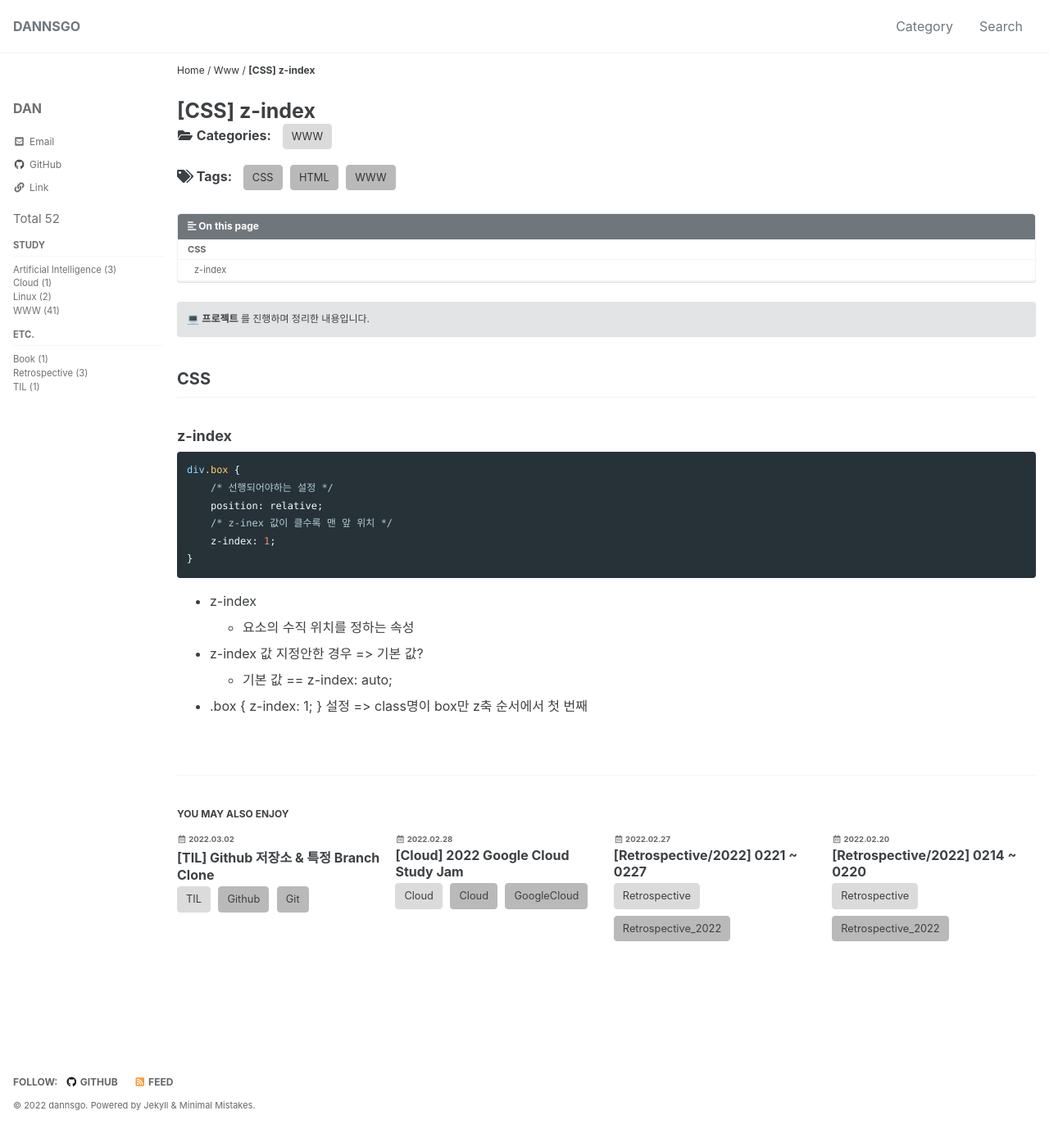
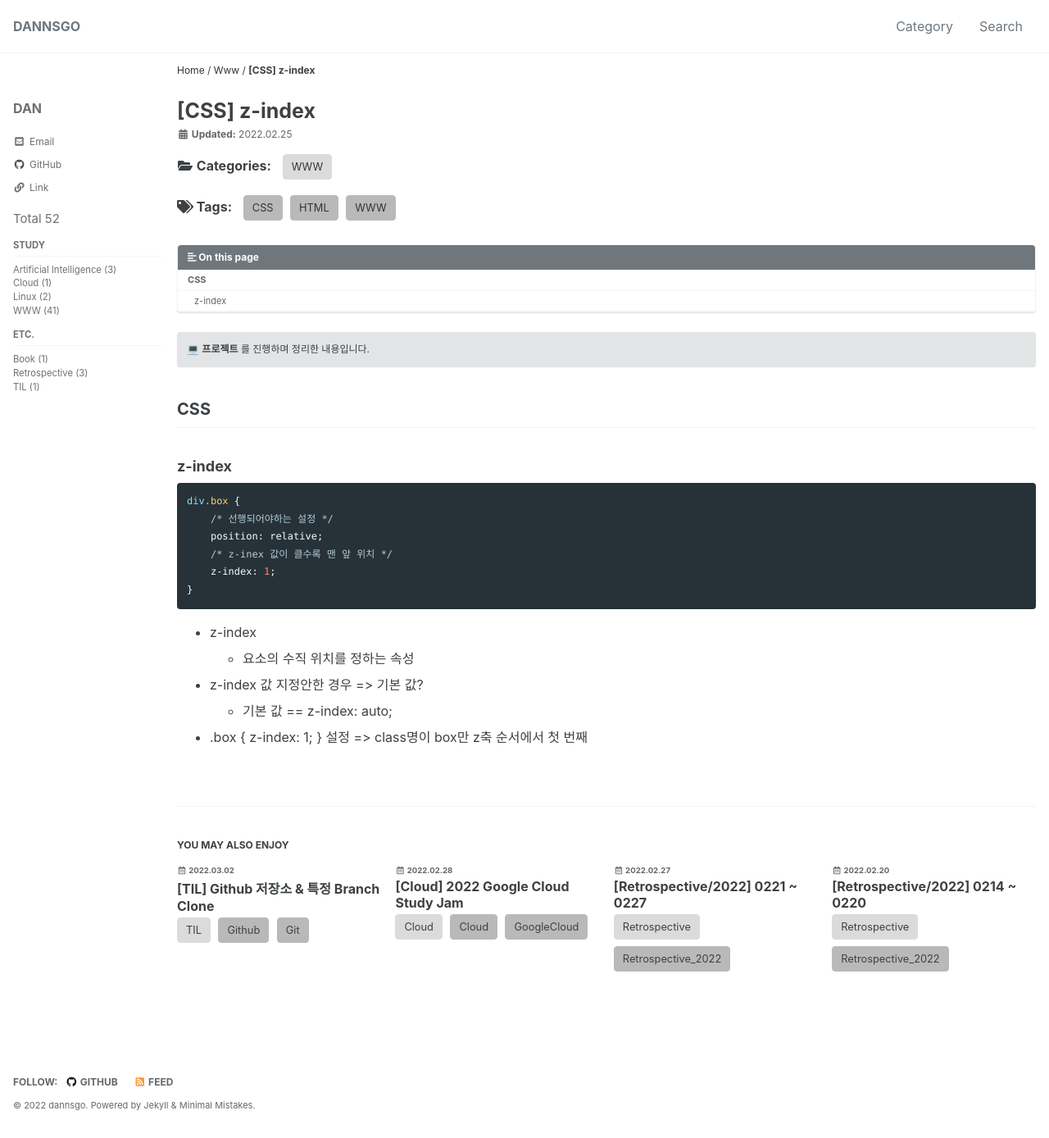
Before and after one commit to znhoon/dannsgo.github.io, a Jekyll site: the page built from _posts/WWW/2022-02-25-css-220225.md, in a window 1280 px wide and 1388 px high. Shown: the whole window at 82% size. Built offline with Jekyll 4.4.1, drawn with Linux system fonts in a browser that asks for light colours; cached includes are drawn as plain includes; some web fonts are replaced.

Commit message:
Update single.html

```diff
--- a/_layouts/single.html
+++ b/_layouts/single.html
@@ -28,7 +28,13 @@ classes: wide
       {% unless page.header.overlay_color or page.header.overlay_image %}
         <header>
           {% if page.title %}<h1 id="page-title" class="page__title" itemprop="headline">{{ page.title | markdownify | remove: "<p>" | remove: "</p>" }}</h1>{% endif %}
-
+          {% if page.last_modified_at and page.date %}
+            <p class="page__meta"><strong><i class="fas fa-fw fa-calendar-alt" aria-hidden="true"></i> {{ site.data.ui-text[site.locale].date_label | default: "Date:" }}</strong> <time datetime="{{ page.date | date_to_xmlschema }}">{{ page.date | date: "%Y.%m.%d" }}</time>&nbsp&nbsp&nbsp<strong><i class="fas fa-fw fa-calendar-alt" aria-hidden="true"></i> {{ "Updated:" }}</strong> <time datetime="{{ page.last_modified_at | date: date_to_xmlschema }}">{{ page.last_modified_at | date: "%Y.%m.%d" }}</time></p>
+          {% elsif page.date %}
+            <p class="page__meta"><strong><i class="fas fa-fw fa-calendar-alt" aria-hidden="true"></i> {{ site.data.ui-text[site.locale].date_label | default: "Date:" }}</strong> <time datetime="{{ page.date | date_to_xmlschema }}">{{ page.date | date: "%Y.%m.%d" }}</time></p>
+          {% elsif page.last_modified_at %}
+            <p class="page__meta"><strong><i class="fas fa-fw fa-calendar-alt" aria-hidden="true"></i> {{ "Updated:" }}</strong> <time datetime="{{ page.date | date_to_xmlschema }}">{{ page.date | date: "%Y.%m.%d" }}</time></p>
+          {% endif %}
           {% if site.category_archive.type and page.categories[0] and site.tag_archive.type and page.tags[0] %}
             {% include category-list.html %}{% include tag-list.html %}
           {% elsif site.category_archive.type and page.categories[0] %}
```
